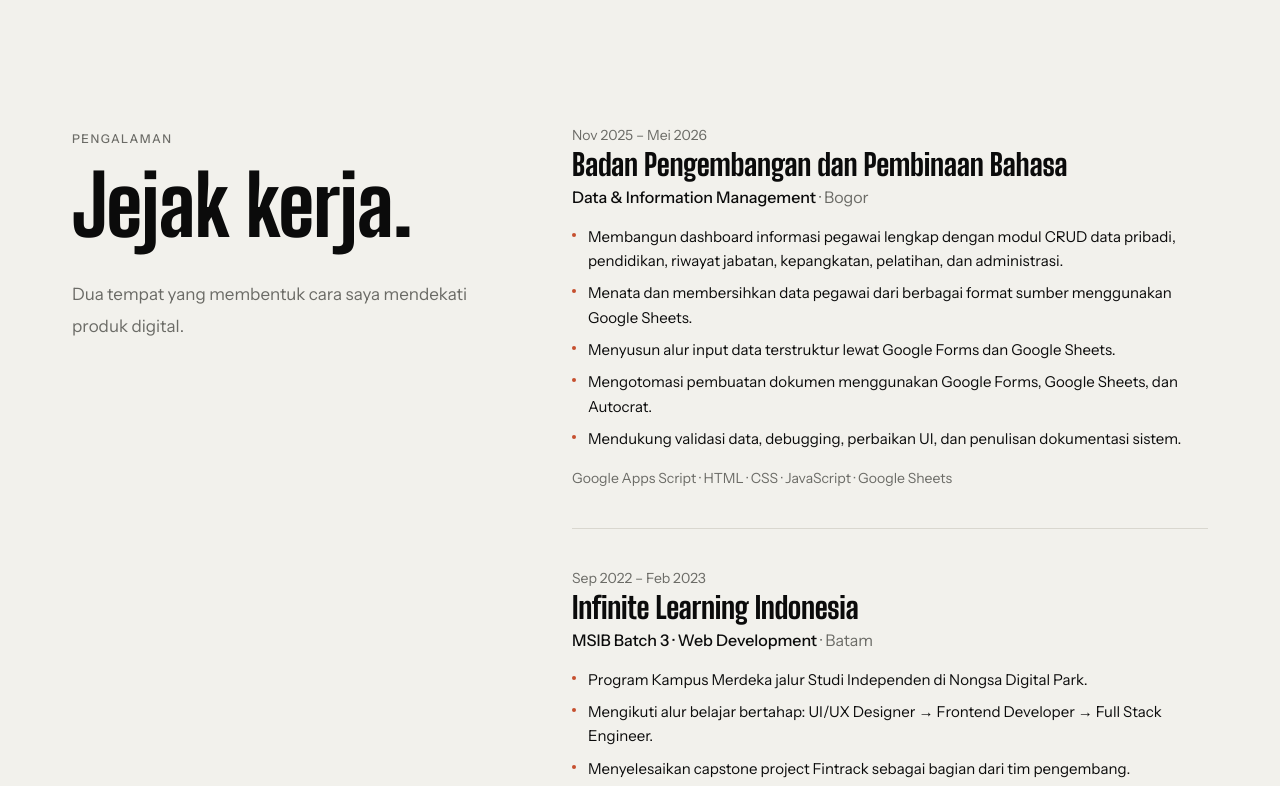
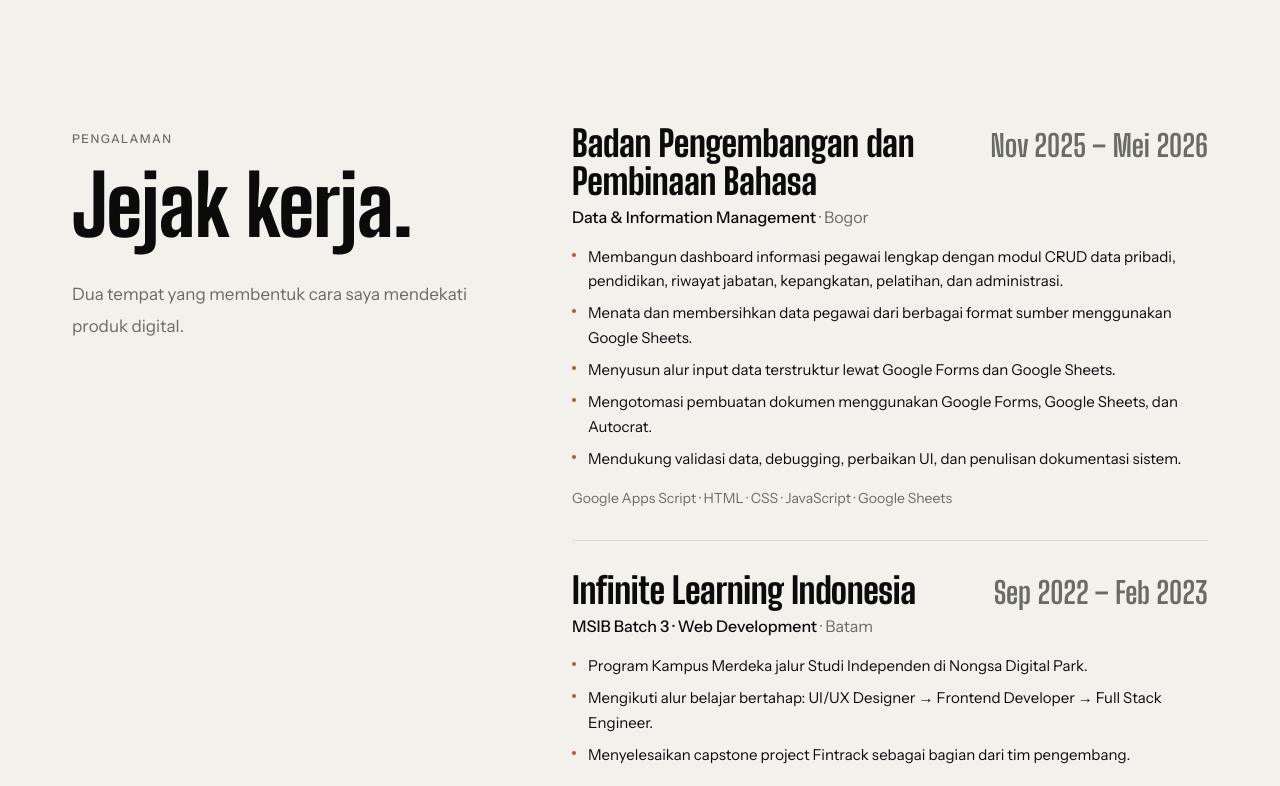
Before and after one commit to dafahuda/myportfolio, a React (Vite) app: page / in a window 1280 px wide. Shown: the part 1980-2766 px from the top of the page. Built offline with nearby package versions, Linux system fonts and the light colour scheme.

Commit message:
feat(experience): baris hairline dengan periode display besar dan geser saat hover

```diff
--- a/src/pages/ExperienceSection.jsx
+++ b/src/pages/ExperienceSection.jsx
@@ -12,20 +12,28 @@ const ExperienceSection = () => {
               Dua tempat yang membentuk cara saya mendekati produk digital.
             </p>
           </div>
-          <ol className="md:col-span-7 space-y-10">
+          <ol className="md:col-span-7">
             {experienceList.map((job) => (
               <li
                 key={job.id}
-                className="pb-10 border-b border-[var(--color-line)] last:border-b-0 last:pb-0"
+                className="group border-b border-[var(--color-line)] py-8 first:pt-0 last:border-b-0 transition-colors duration-300 hover:border-[var(--color-accent)]"
                 data-reveal
               >
-                <p className="text-sm text-[var(--color-muted)]">{job.period}</p>
-                <h3
-                  className="mt-1 text-2xl md:text-3xl"
-                  style={{ letterSpacing: "-0.01em", lineHeight: 1.05 }}
-                >
-                  {job.company}
-                </h3>
+                <div className="flex items-baseline justify-between gap-4">
+                  <h3
+                    className="text-3xl md:text-4xl transition-transform duration-500 ease-[cubic-bezier(0.22,0.61,0.36,1)] group-hover:translate-x-2"
+                    style={{ letterSpacing: "-0.01em", lineHeight: 1.05 }}
+                  >
+                    {job.company}
+                  </h3>
+                  <span
+                    className="font-display text-2xl md:text-3xl text-[var(--color-muted)] transition-colors duration-300 group-hover:text-[var(--color-accent)] flex-shrink-0"
+                    style={{ fontFamily: "var(--font-display)" }}
+                    aria-label={job.period}
+                  >
+                    {job.period}
+                  </span>
+                </div>
                 <p className="mt-1 text-base font-medium text-[var(--color-ink)]">
                   {job.role}
                   <span className="text-[var(--color-muted)] font-normal">
```
